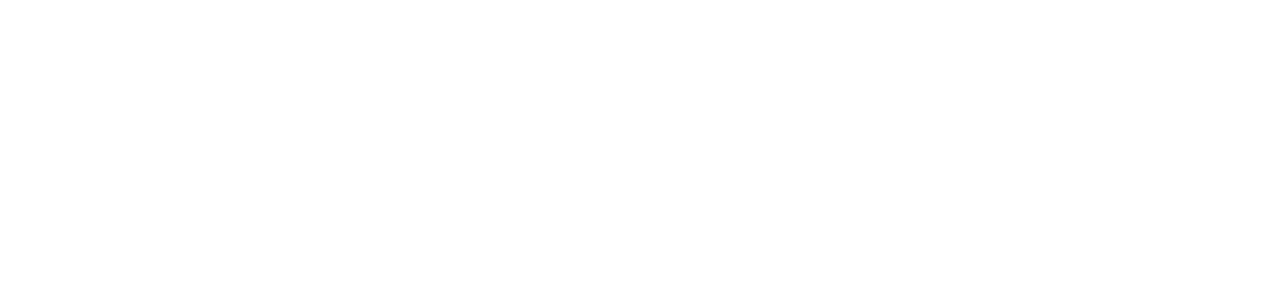
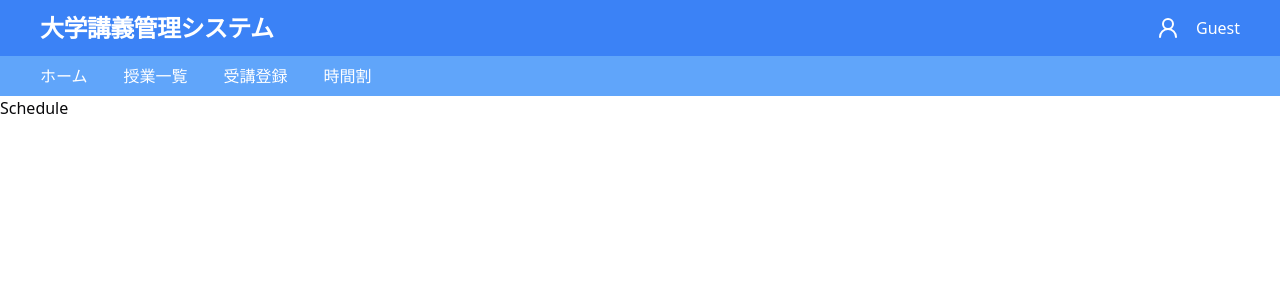
Before and after one commit to aisaka-1653/university-course-manager-front, a React (Vite) app: page /courses/schedule in a window 1280 px wide. Before the commit this address had no page. Shown: the top 300 px of the page. Built offline with nearby package versions, Linux system fonts and the light colour scheme; no server answers.

Commit message:
feat: 時間割ページを作成

```diff
--- a/src/components/organisms/NavigationBar.tsx
+++ b/src/components/organisms/NavigationBar.tsx
@@ -28,6 +28,11 @@ export function NavigationBar() {
             受講登録
           </Link>
         </NavigationMenuItem>
+        <NavigationMenuItem>
+          <Link to="/courses/schedule" className={navigationMenuTriggerStyle()}>
+            時間割
+          </Link>
+        </NavigationMenuItem>
       </NavigationMenuList>
     </NavigationMenu>
   );
--- /dev/null
+++ b/src/components/pages/Schedule.tsx
@@ -0,0 +1,3 @@
+export const Schedule = () => {
+  return <div>Schedule</div>;
+};
--- a/src/router/Router.tsx
+++ b/src/router/Router.tsx
@@ -3,6 +3,7 @@ import { CouseRegistration } from "@/components/pages/CouseRegistration";
 import { Home } from "@/components/pages/Home";
 import { Login } from "@/components/pages/Login";
 import { ResetPassword } from "@/components/pages/ResetPassword";
+import { Schedule } from "@/components/pages/Schedule";
 import { AuthLayout } from "@/components/templates/AuthLayout";
 import { MainLayout } from "@/components/templates/MainLayout";
 import { Route, Routes } from "react-router-dom";
@@ -18,6 +19,7 @@ export const Router = () => {
         <Route path="home" element={<Home />} />
         <Route path="courses" element={<CourseList />} />
         <Route path="courses/registration" element={<CouseRegistration />} />
+        <Route path="courses/schedule" element={<Schedule />} />
       </Route>
     </Routes>
   );
```
